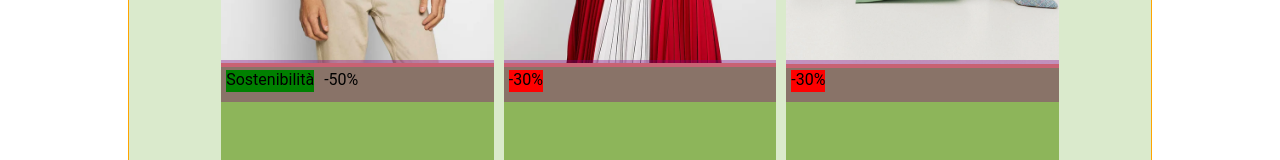
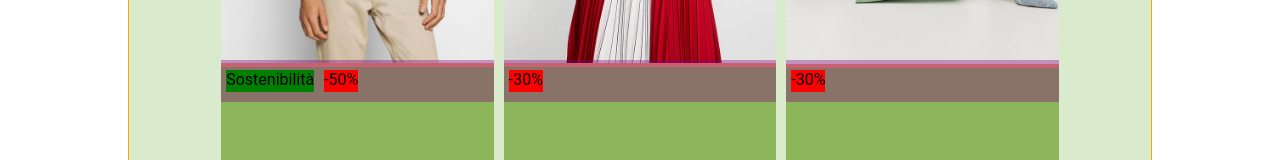
Before and after one commit to NicolaBellini/vite-boolando, a Vue app: page / in a window 1280 px wide. Shown: the part 411-571 px from the top of the page. Built offline with nearby package versions, Linux system fonts and the light colour scheme.

Commit message:
[add] class for second badge

```diff
--- a/src/components/Card.vue
+++ b/src/components/Card.vue
@@ -43,7 +43,15 @@ export default {
       >
         {{ product.badges[0].value }}
       </div>
-      <div class="badge">{{ product.badges[1].value }}</div>
+      <div
+        class="badge"
+        :class="{
+          discount: product.badges[1].value !== 'Sostenibilità',
+          '': product.badges[1].value !== '',
+        }"
+      >
+        {{ product.badges[1].value }}
+      </div>
     </div>
     <div class="liked">
       <div>
```
